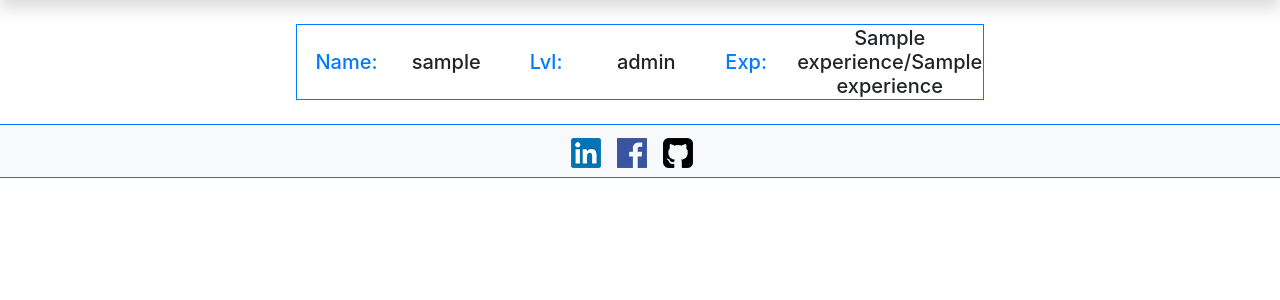
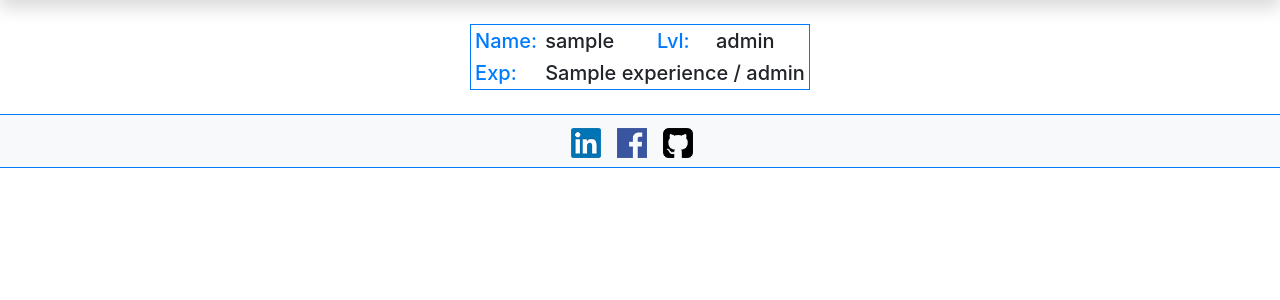
Before and after one commit to AntonMiracle/MySite, a Django app: template src/main/python/multiply/templates/multiply/wrapper.html in a window 1280 px wide. Shown: the part 87-387 px from the top of the page. Run offline with Django 3.2, Linux system fonts and the light colour scheme; the template is opened without the code that fills it: most values are stand-ins (such as "Sample title", 1, 10 or a date in 2020); some libraries are stand-ins or nearby versions.

Commit message:
Update multiply

```diff
--- a/src/main/python/multiply/models.py
+++ b/src/main/python/multiply/models.py
@@ -6,4 +6,4 @@ class MultiplyUserRank(models.Model):
     user = models.ForeignKey(User, on_delete=models.CASCADE, default=None)
     level = models.IntegerField(default=1)
     experience = models.IntegerField(default=0)
-    next_level_additional_experience = models.IntegerField(default=100)
+    next_level = models.IntegerField(default=100)
--- a/src/main/python/multiply/templates/multiply/main.html
+++ b/src/main/python/multiply/templates/multiply/main.html
@@ -9,7 +9,7 @@
         </div>
         <div class="row justify-content-md-center">
             <div class="col-xs-12 col-md-6 text-center">
-                <a class="btn mybtn btn-primary m-1" href="{% url 'test' %}" style="width: 150px">Test</a>
+                <a class="btn mybtn btn-primary m-1" href="{% url 'test' %}" style="width: 150px">Get experience</a>
             </div>
         </div>
     </div>
--- a/src/main/python/multiply/templates/multiply/wrapper.html
+++ b/src/main/python/multiply/templates/multiply/wrapper.html
@@ -11,16 +11,17 @@
 {% block content %}
     <div class="container-fluid">
         <div class="h1 row d-flex justify-content-center font-weight-normal">
-            <table class="h5 text-center border border-primary">
+            <table class="h5 text-left border border-primary">
                 <tr>
-                    <td class="mytd text-primary">Name:</td>
-                    <td class="mytd">{{ username }}</td>
+                    <td class="p-1 text-primary">Name:</td>
+                    <td  class="p-1">{{ username }}</td>
 
-                    <td class="mytd text-primary">Lvl:</td>
-                    <td class="mytd">{{ level }}</td>
-
-                    <td class="mytd text-primary">Exp:</td>
-                    <td class="mytd">{{ experience }}/{{ experience }}</td>
+                    <td class="p-1 text-primary">Lvl:</td>
+                    <td class="p-1">{{ level }}</td>
+                </tr>
+                <tr>
+                    <td class="p-1 text-primary">Exp:</td>
+                    <td colspan="3" class="p-1">{{ experience }} / {{ next_level }}</td>
                 </tr>
             </table>
         </div>
--- a/src/main/python/multiply/views.py
+++ b/src/main/python/multiply/views.py
@@ -9,7 +9,7 @@ class MultiplyContext:
         self.ctx = {}
         user = request.user
         if not MultiplyUserRank.objects.filter(user=user).count():
-            create_user_rank = MultiplyUserRank(user=user, level=1, experience=0, next_level_additional_experience=100)
+            create_user_rank = MultiplyUserRank(user=user, level=1, experience=0, next_level=100)
             create_user_rank.save()
 
         rank = MultiplyUserRank(MultiplyUserRank.objects.filter(user=user)[0])
@@ -17,7 +17,7 @@ class MultiplyContext:
             'username': user.username,
             'level': rank.level,
             'experience': rank.experience,
-            'next_level': rank.next_level_additional_experience,
+            'next_level': rank.next_level,
         })
 
 
```
Also changed, not shown: src/main/python/multiply/migrations/0006_auto_20190508_1328.py (added).
